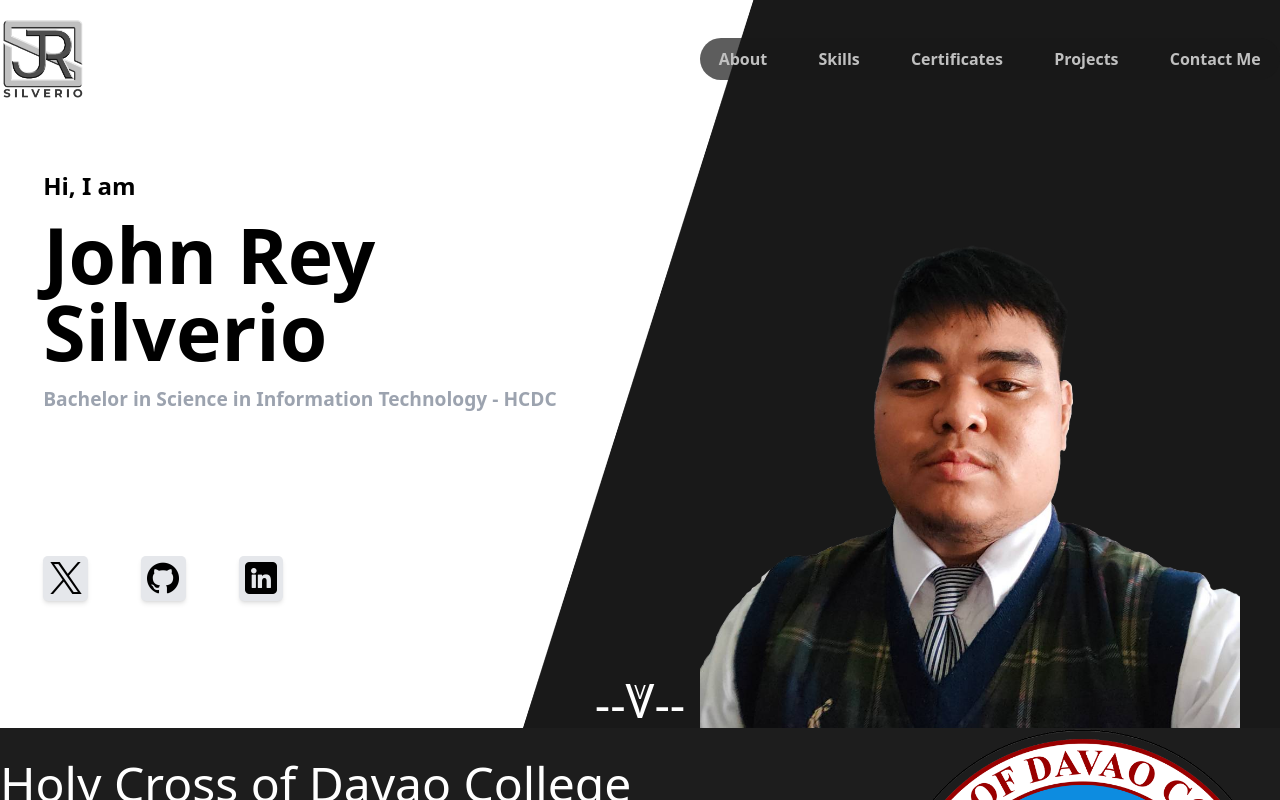
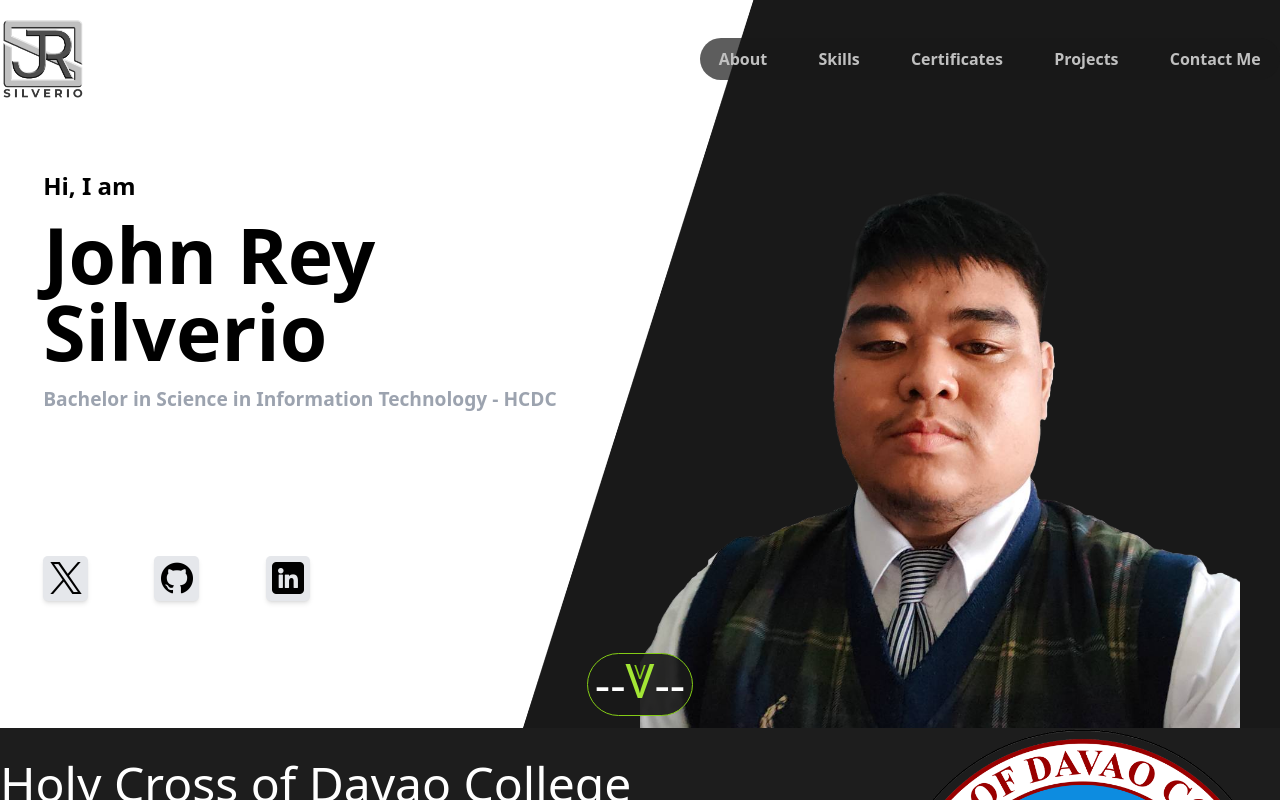
Before and after one commit to johnreysilverio/Portfolio, a Next.js app: page / in a window 1280 px wide. Shown: the top 800 px of the page. Built offline with nearby package versions, Linux system fonts and the light colour scheme.

Commit message:
added some more animations

```diff
--- a/app/components/home.tsx
+++ b/app/components/home.tsx
@@ -8,8 +8,9 @@ const Home = () => {
         id="home"
         className="h-[910px] bg-[url('/images/NEWERBG.png')] bg-cover bg-center flex justify-center mt-[-148px]"
       >
-        <div className="w-[1500px] h-[910px] flex justify-between">
-          <div className="w-[45%] flex justify-center p-1">
+        <div className="w-[1500px] h-[910px] flex flex-col justify-between items-center relative">
+          <div className="w-full h-full flex">
+            <div className="w-[50%] flex justify-center p-1">
               <div className="flex justify-center items-start flex-col space-y-5">
                 <p className="text-3xl font-bold">Hi, I am</p>
                 <p className="text-8xl font-bold">John Rey Silverio</p>
@@ -63,15 +64,8 @@ const Home = () => {
                 </div>
               </div>
             </div>
-          <div className="w-[10%] flex justify-center items-end ">
-            <p className="text-white text-6xl">--</p>
-            <div className="flex flex-col relative justify-start items-center animate-bounce">
-              <p className="absolute text-white text-2xl mt-[4px]">V</p>
-              <p className="text-white text-6xl">V</p>
-            </div>
-            <p className="text-white text-6xl">--</p>
-          </div>
-          <div className="w-[45%] flex justify-end items-end">
+
+            <div className="w-[50%] flex justify-end items-end">
               <div>
                 <Image
                   src="/images/newprofilepic.png"
@@ -82,8 +76,21 @@ const Home = () => {
               </div>
             </div>
           </div>
+          <div className="absolute mt-[51rem]">
+            <a href="#intro"
+               className="flex justify-center border-2 border-lime-500 p-2 rounded-full bg-[#191919] bg-opacity-90 cursor-pointer hover:bg-gray-700 hover:bg-opacity-90 hover:border-lime-200 hover:border-4 transition-all">
+              <p className="text-white text-6xl text-center">-- </p>
+              <div className="flex flex-col relative justify-start items-center animate-bounce">
+                <p className="absolute text-lime-500 text-2xl mt-[4px]">V</p>
+                <p className="text-lime-400 text-6xl">V</p>
               </div>
-      <div className="bg-[#1D1D1D] w-full h-[550px] py-10 flex justify-center overflow-hidden relative">
+              <p className="text-white text-6xl">--</p>
+            </a>
+          </div>
+        </div>
+      </div>
+      <div id="intro"
+           className="bg-[#1D1D1D] w-full h-[550px] py-10 flex justify-center overflow-hidden relative">
         <div className="flex w-[1700px] justify-center">
           <div className="space-y-10 w-[55%]">
             <p className="text-white text-6xl">Holy Cross of Davao College</p>
```
Lines whose indentation alone changed are shown as unchanged.
